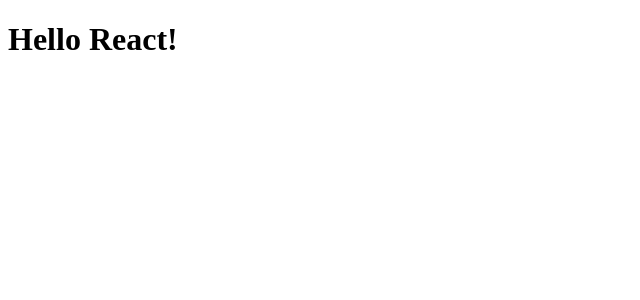
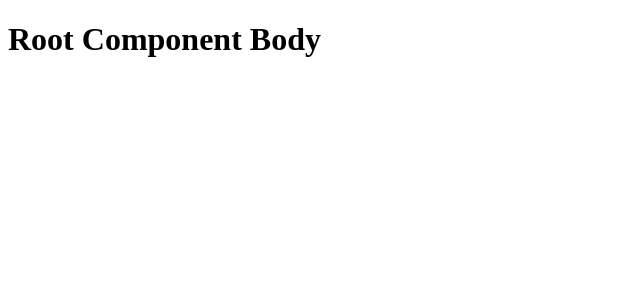
Before and after one commit to mjleehh/mi131, a React app: page / in a window 1280 px wide. Shown: the top 300 px of the page, without its empty margins (0-640 px from the left). Built offline with nearby package versions, Linux system fonts and the light colour scheme.

Commit message:
Create basic component.

```diff
--- a/src/index.jsx
+++ b/src/index.jsx
@@ -1,5 +1,12 @@
 import React from 'react'
 import ReactDom from 'react-dom'
 
+class RootComponent extends React.Component {
+    render() {
+        console.log('render root component')
+        return <h1>Root Component Body</h1>
+    }
+}
 
-ReactDom.render(<h1>Hello React!</h1>, document.getElementById("main"))
+
+ReactDom.render(<RootComponent />, document.getElementById("main"))
```
